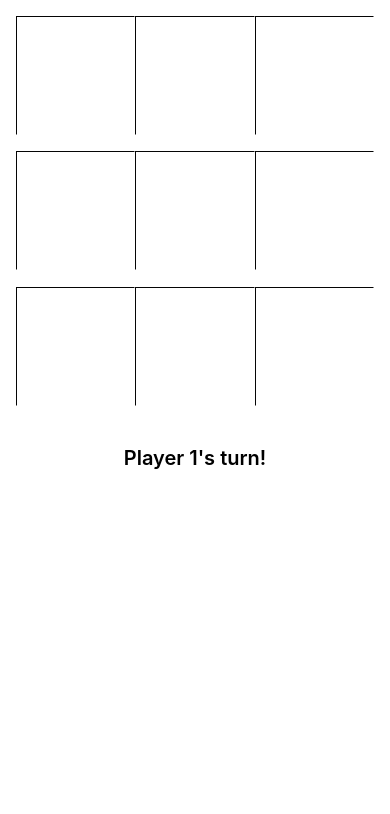
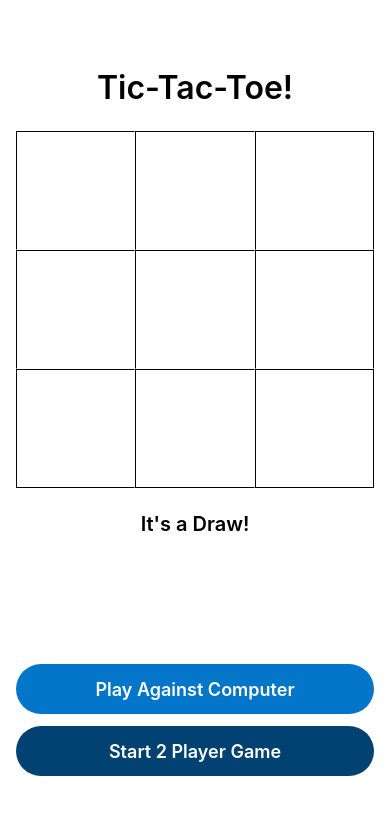
Before and after one commit to AndrewTelkamp/tictactoe, a React Native app: screen / in a window 390 px wide. Shown: the top 814 px of the page. Built offline with nearby package versions, Linux system fonts and the light colour scheme.

Commit message:
style fixes & computer mode

```diff
--- a/src/screens/Game/index.tsx
+++ b/src/screens/Game/index.tsx
@@ -1,4 +1,4 @@
-import {useLayoutEffect} from 'react';
+import {useEffect, useLayoutEffect} from 'react';
 import {View} from 'react-native';
 
 import {Text} from 'react-native';
@@ -13,22 +13,19 @@ function Game() {
   const board = useGameStore(state => state.board);
   const currentPlayer = useGameStore(state => state.currentPlayer);
   const hydrateStore = useGameStore(state => state.hydrate);
+  const isADraw = useGameStore(state => state.isADraw);
   const isHydrated = useGameStore(state => state.isHydrated);
+  const isPlayingComputer = useGameStore(state => state.isPlayingComputer);
   const makeMove = useGameStore(state => state.makeMove);
-  const resetGame = useGameStore(state => state.resetStore);
-  const selectIsADraw = useGameStore(state => state.isADraw);
+  const startComputerGame = useGameStore(state => state.startComputerGame);
+  const startTwoPlayerGame = useGameStore(state => state.startTwoPlayerGame);
   const winner = useGameStore(state => state.winner);
 
-  const isADraw = selectIsADraw();
+  const isComputersTurn = isPlayingComputer && currentPlayer === 2;
 
-  function handleSquarePress(
-    val: number,
-    col: number,
-    row: number,
-    player: PlayerNumber,
-  ) {
-    if (!val && !winner) {
-      makeMove(col, row, player);
+  function handleSquarePress(col: number, row: number, val: PlayerNumber | 0) {
+    if (!val && !winner && !isComputersTurn) {
+      makeMove(col, row, currentPlayer);
     }
   }
 
@@ -39,48 +36,80 @@ function Game() {
   }, [isHydrated, hydrateStore]);
 
   return (
-    <Screen isSafeArea>
+    <Screen style={styles.screen}>
+      <View>
+        <Text style={styles.title}>Tic-Tac-Toe!</Text>
         <View style={styles.board}>
           {board.length &&
             board.map((row, rowIdx) => (
               <View key={`row-${rowIdx}`} style={styles.row}>
                 {row.map((val, colIdx) => (
                   <GameSquare
+                    hasRightBorder={colIdx === row.length - 1}
+                    hasBottomBorder={rowIdx === board.length - 1}
                     key={`row-${rowIdx}-col${colIdx}`}
-                  onPress={() =>
-                    handleSquarePress(val, colIdx, rowIdx, currentPlayer)
-                  }
+                    onPress={() => handleSquarePress(colIdx, rowIdx, val)}
                     playerNumber={val}
                   />
                 ))}
               </View>
             ))}
         </View>
-      <ProgressText {...{currentPlayer, isADraw, winner}} />
+
+        <ProgressText
+          {...{currentPlayer, isADraw, isPlayingComputer, winner}}
+        />
+      </View>
+      <View>
         {(!!winner || isADraw) && (
-        <PrimaryButton title="Start Game" onPress={resetGame} />
+          <>
+            <View style={styles.pushDown}>
+              <PrimaryButton
+                title="Play Against Computer"
+                onPress={startComputerGame}
+              />
+            </View>
+            <PrimaryButton
+              isVariant
+              title="Start 2 Player Game"
+              onPress={startTwoPlayerGame}
+            />
+          </>
         )}
+      </View>
     </Screen>
   );
 }
 
 interface ProgressTextProps {
+  isPlayingComputer: boolean;
   isADraw: boolean;
   winner: PlayerNumber | 0;
   currentPlayer: PlayerNumber;
 }
 
-function ProgressText({isADraw, winner, currentPlayer}: ProgressTextProps) {
+function ProgressText({
+  currentPlayer,
+  isADraw,
+  isPlayingComputer,
+  winner,
+}: ProgressTextProps) {
   let message;
 
   if (winner) {
-    if (winner === 1) {
+    if (isPlayingComputer && winner === 2) {
+      message = 'Computer won =(';
+    } else {
       message = `Player ${winner} won!`;
     }
   } else if (isADraw) {
     message = "It's a Draw!";
   } else {
+    if (isPlayingComputer && currentPlayer === 2) {
+      message = "Computer's turn";
+    } else {
       message = `Player ${currentPlayer}'s turn!`;
+    }
   }
 
   return (
--- a/src/screens/Game/styles.ts
+++ b/src/screens/Game/styles.ts
@@ -2,8 +2,6 @@ import {StyleSheet} from 'react-native';
 
 export default StyleSheet.create({
   board: {
-    flex: 1,
-    maxHeight: '50%',
     marginBottom: 24,
   },
   progressContainer: {
@@ -15,14 +13,20 @@ export default StyleSheet.create({
     fontSize: 20,
     fontWeight: '600',
   },
+  pushDown: {
+    marginBottom: 12,
+  },
   row: {
     flexDirection: 'row',
     flex: 1,
   },
   screen: {
-    backgroudColor: 'green',
-    flex: 1,
-    flexDirection: 'column',
     justifyContent: 'space-around',
   },
+  title: {
+    fontSize: 32,
+    fontWeight: '600',
+    marginBottom: 24,
+    textAlign: 'center',
+  },
 });
```
Lines whose indentation alone changed are shown as unchanged.
